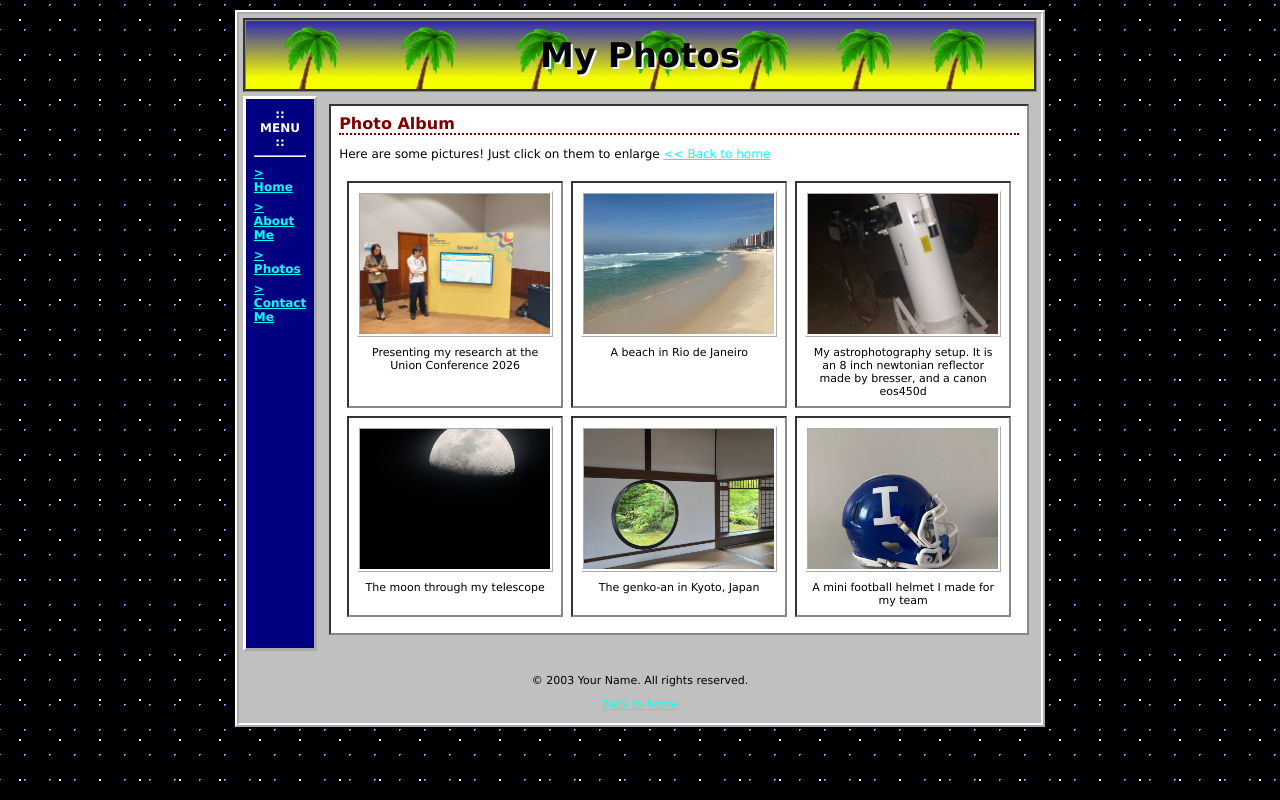
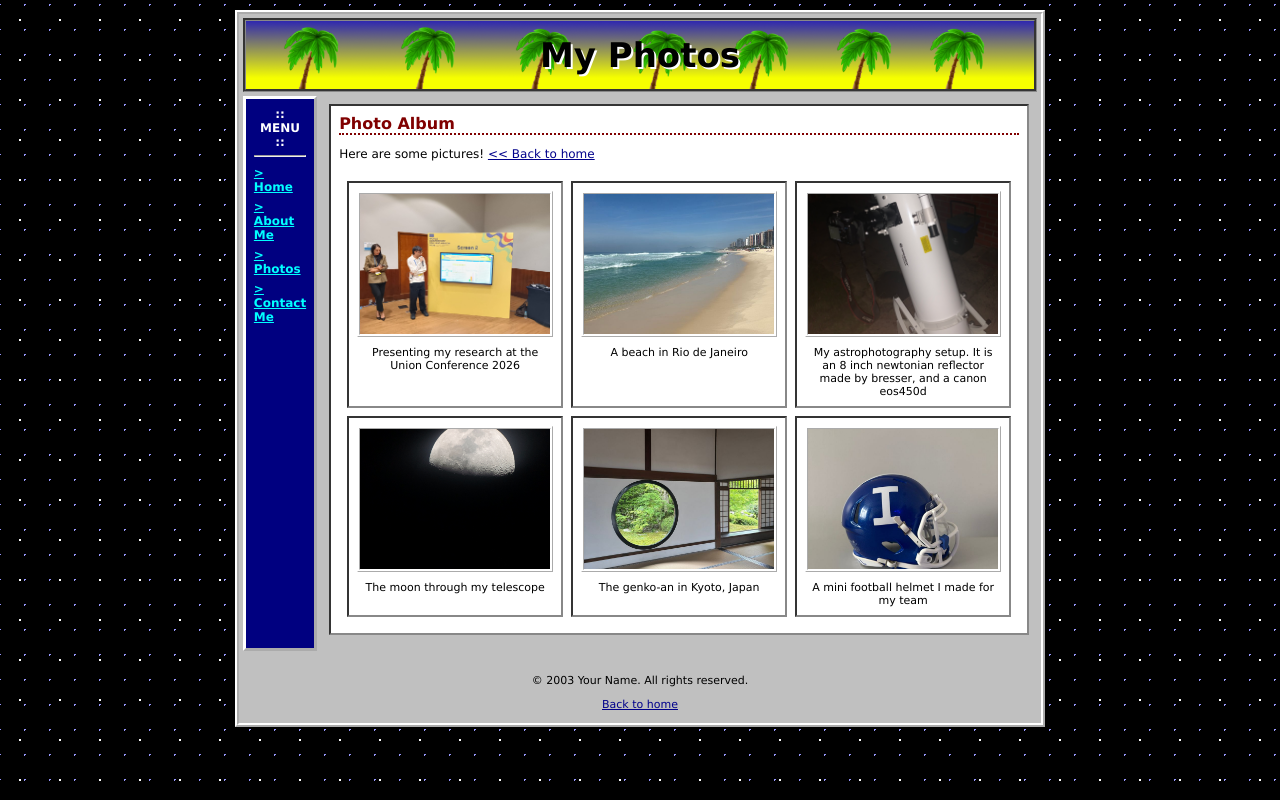
Before and after one commit to isa-a/website, a plain HTML site: page photos.html in a window 1280 px wide. Drawn offline with Linux system fonts and the light colour scheme.

Commit message:
Update photos.html

```diff
--- a/photos.html
+++ b/photos.html
@@ -20,10 +20,12 @@
   a:link { color: #00ffff; }
   a:visited { color: #ff66ff; }
   a:hover { color: #ff0000; background: #ffff00; }
+  table.main td:not(.nav) a:link, table.main td:not(.nav) a:visited { color: #00008b; }
+  table.main td:not(.nav) a:hover { color: #ff0000; background: #ffff00; }
   table.main { width: 760px; margin: 0 auto; background: #c0c0c0; color: #000;
     border: 4px ridge #ffffff; border-spacing: 4px; }
   td { vertical-align: top; padding: 8px; }
-  .banner { background: url('banner.jpg') center / cover no-repeat; color: #0f0; text-align: center; border: 3px groove #888;
+  .banner { background: url('trees.png') center / cover no-repeat; color: #0f0; text-align: center; border: 3px groove #888;
     font-family: Verdana, Arial, sans-serif; }
   .banner h1 { margin: 6px 0; font-size: 34px; color: #000; text-shadow: 2px 2px #fff; }
   .rainbow { background: linear-gradient(90deg, red, orange, yellow, lime, cyan, blue, magenta); height: 6px; }
@@ -81,7 +83,7 @@
     <td>
       <div class="box">
         <h2>Photo Album</h2>
-        <p>Here are some pictures! Just click on them to enlarge <a href="index.html">&lt;&lt; Back to home</a></p>
+        <p>Here are some pictures! <a href="index.html">&lt;&lt; Back to home</a></p>
         <table class="photo-grid">
       <tr>
         <td>
```
